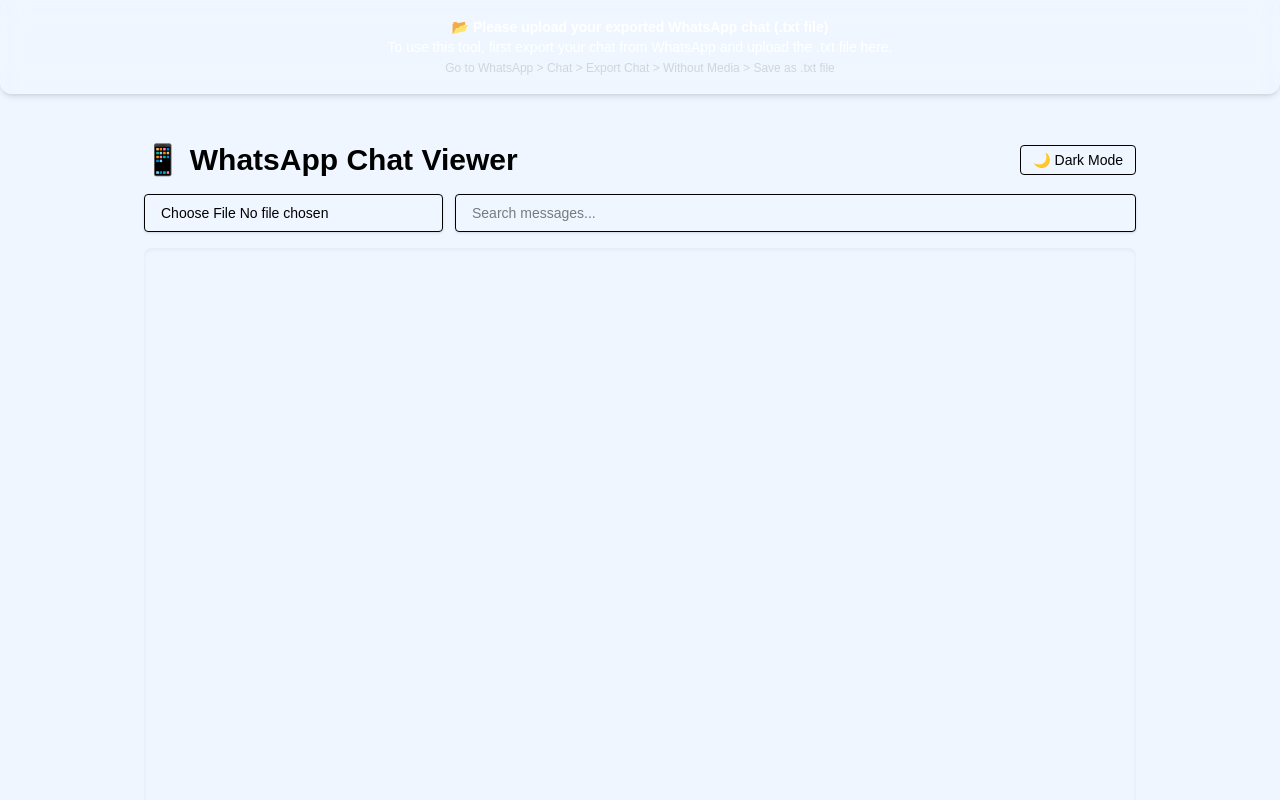
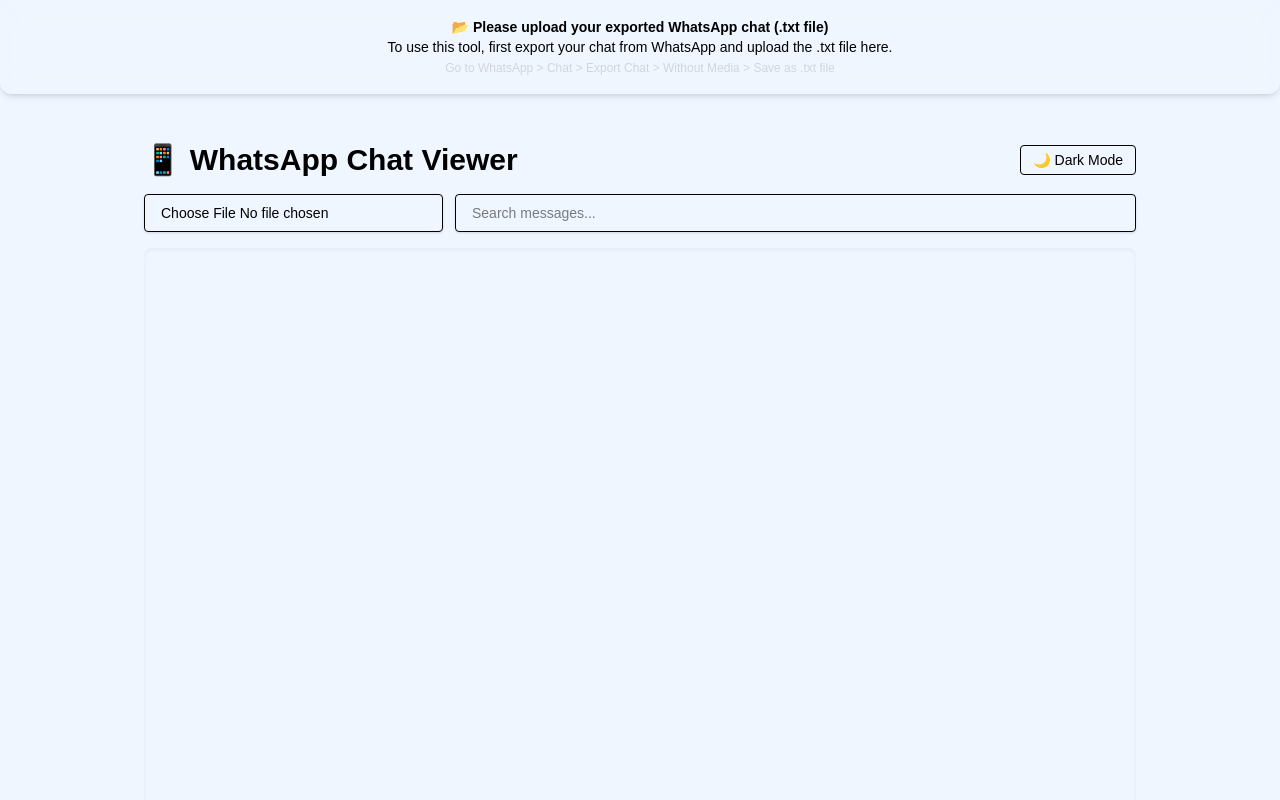
Before and after one commit to enthoharsh/chat-viewer, a Next.js app: page / in a window 1280 px wide. Shown: the top 800 px of the page. Built offline with nearby package versions, Linux system fonts and the light colour scheme.

Commit message:
user instruction

```diff
--- a/src/components/Home.js
+++ b/src/components/Home.js
@@ -81,7 +81,7 @@
         darkMode ? "dark bg-gray-900 text-white" : "bg-blue-50 text-black"
       }
     >
-      <div className="mb-6 p-4 rounded-xl bg-white/5 backdrop-blur-md border border-white/10 text-center text-sm text-white shadow-md">
+      <div className="mb-6 p-4 rounded-xl bg-white/5 backdrop-blur-md border border-white/10 text-center text-sm text-black shadow-md">
   📂 <strong>Please upload your exported WhatsApp chat (.txt file)</strong><br />
   To use this tool, first export your chat from WhatsApp and upload the .txt file here.<br />
   <span className="text-xs text-gray-300">Go to WhatsApp {'>'} Chat {'>'} Export Chat {'>'} Without Media {'>'} Save as .txt file</span>
```
